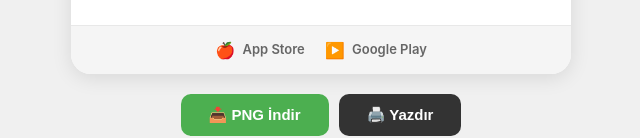
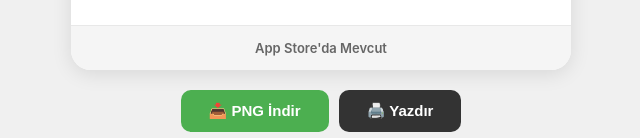
Before and after one commit to efegundogan13/glutasyon_web, a website: page docs/qr-restoran.html in a window 1280 px wide. Shown: the part 796-934 px from the top of the page, without its empty margins (319-959 px from the left). Drawn offline with nearby package versions, Linux system fonts and the light colour scheme; a script that the page names is missing.

Commit message:
Footer: sadece App Store yazısı, logo/emoji kaldırıldı

```diff
--- a/docs/qr-restoran.html
+++ b/docs/qr-restoran.html
@@ -111,8 +111,7 @@
             </div>
             <div class="card-footer">
                 <div class="badges">
-                    <div class="badge"><span>🍎</span> App Store</div>
-                    <div class="badge"><span>▶️</span> Google Play</div>
+                    <div class="badge">App Store'da Mevcut</div>
                 </div>
             </div>
         </div>
```
